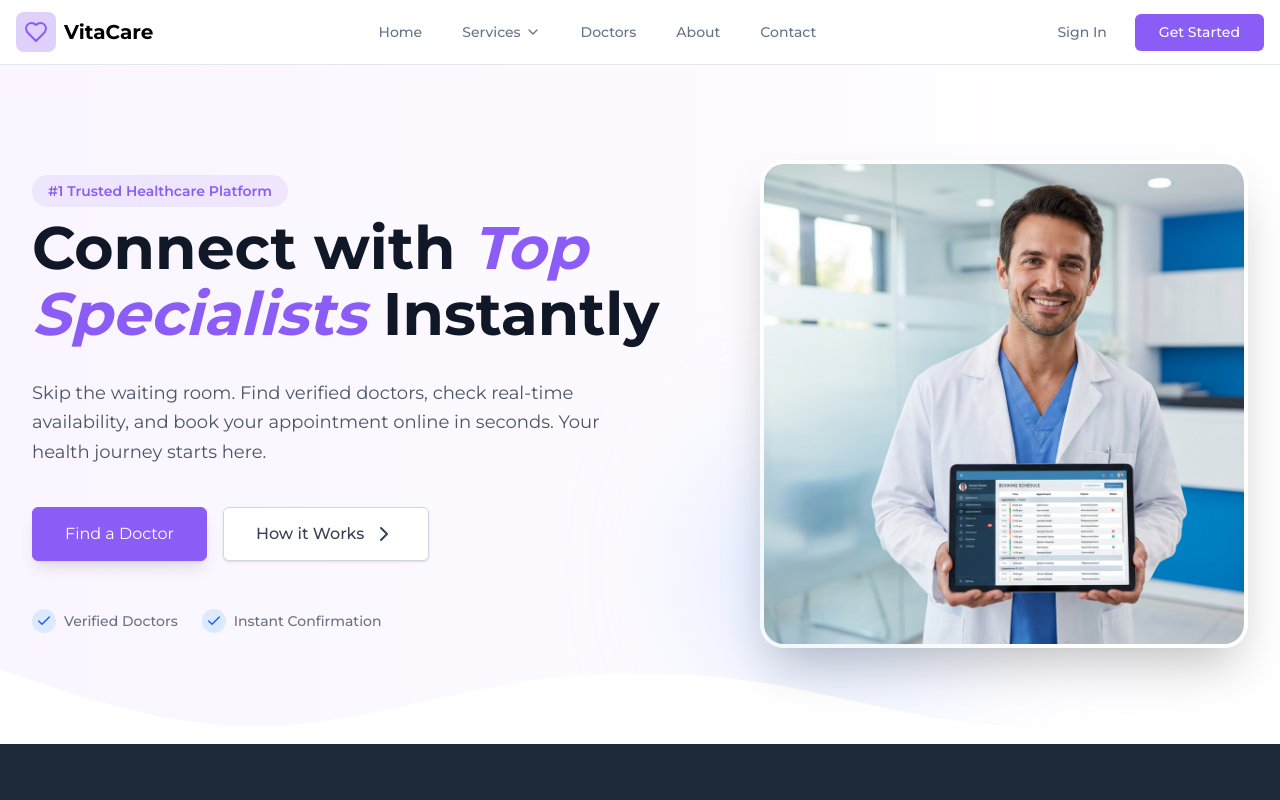
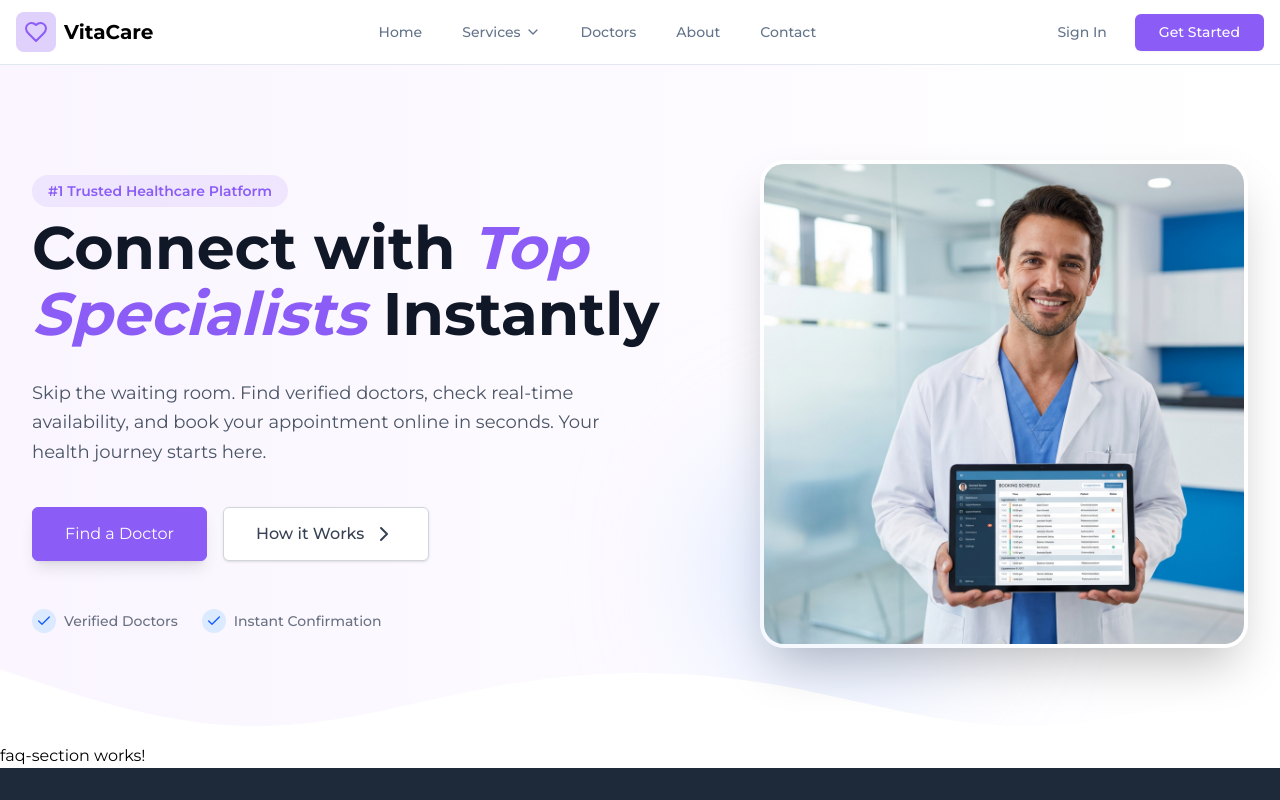
Before and after one commit to shdhrubo/vita-care, an Angular app: page / in a window 1280 px wide. Shown: the top 800 px of the page. Built offline with nearby package versions, Linux system fonts and the light colour scheme.

Commit message:
some changes

```diff
--- a/src/app/modules/home/components/banner-section/banner-section.html
+++ b/src/app/modules/home/components/banner-section/banner-section.html
@@ -1,7 +1,7 @@
 <section
   class="relative bg-linear-to-r from-purple-50 to-white min-h-[85vh] flex items-center pt-20 pb-20 overflow-hidden"
 >
-  <div class="max-w-[1400px] mx-auto px-4 sm:px-6 lg:px-8 w-full">
+  <div class="max-w-350 mx-auto px-4 sm:px-6 lg:px-8 w-full">
     <div class="grid grid-cols-1 lg:grid-cols-12 gap-12 lg:gap-8 items-center">
       <!-- Text Content  -->
       <div class="lg:col-span-7 space-y-8 z-10 relative">
@@ -26,7 +26,7 @@
         >
           <a
             routerLink="/doctors"
-            class="text-center text-base px-8 py-3.5 shadow-lg bg-primary text-white rounded-md border border-primary transition-all hover:bg-primary/90 hover:-translate-y-0.5"
+            class="text-center text-base px-8 py-3.5 shadow-lg bg-primary text-white rounded-md border border-primary transition-all hover:bg-primary/90"
           >
             Find a Doctor
           </a>
--- /dev/null
+++ b/src/app/modules/home/components/faq-section/faq-section.html
@@ -0,0 +1 @@
+<p>faq-section works!</p>
--- a/src/app/modules/home/containers/home-page-container/home-page-container.html
+++ b/src/app/modules/home/containers/home-page-container/home-page-container.html
@@ -1,3 +1,4 @@
 <div class="">
   <app-banner-section></app-banner-section>
+  <app-faq-section></app-faq-section>
 </div>
--- a/src/app/modules/home/containers/home-page-container/home-page-container.ts
+++ b/src/app/modules/home/containers/home-page-container/home-page-container.ts
@@ -1,9 +1,10 @@
 import { ChangeDetectionStrategy, Component } from '@angular/core';
 import { BannerSection } from '../../components/banner-section/banner-section';
+import { FaqSection } from '../../components/faq-section/faq-section';
 
 @Component({
   selector: 'app-home-page-container',
-  imports: [BannerSection],
+  imports: [BannerSection, FaqSection],
   templateUrl: './home-page-container.html',
   styleUrl: './home-page-container.scss',
   changeDetection: ChangeDetectionStrategy.OnPush,
```
Also changed, not shown: src/app/modules/home/components/faq-section/faq-section.ts (added, +11 -0 lines), src/app/modules/home/components/faq-section/faq-section.scss (added).
